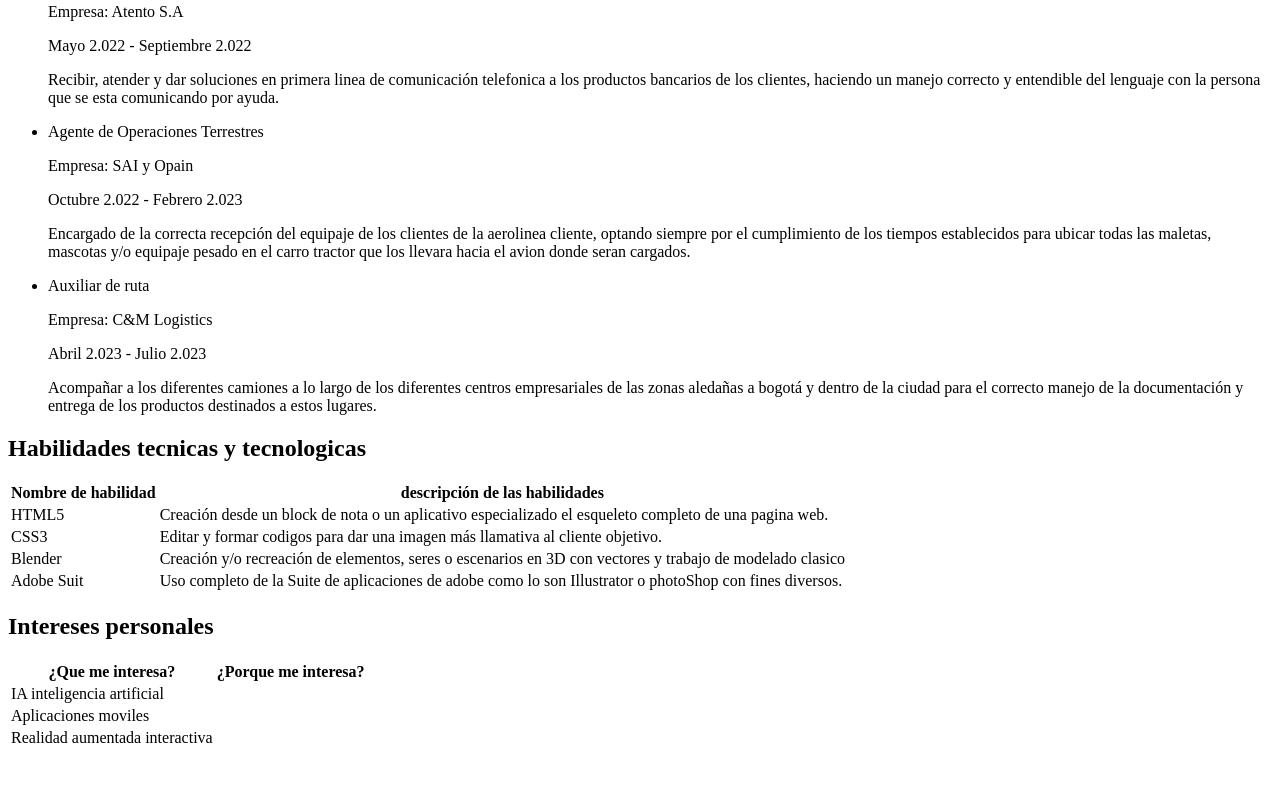
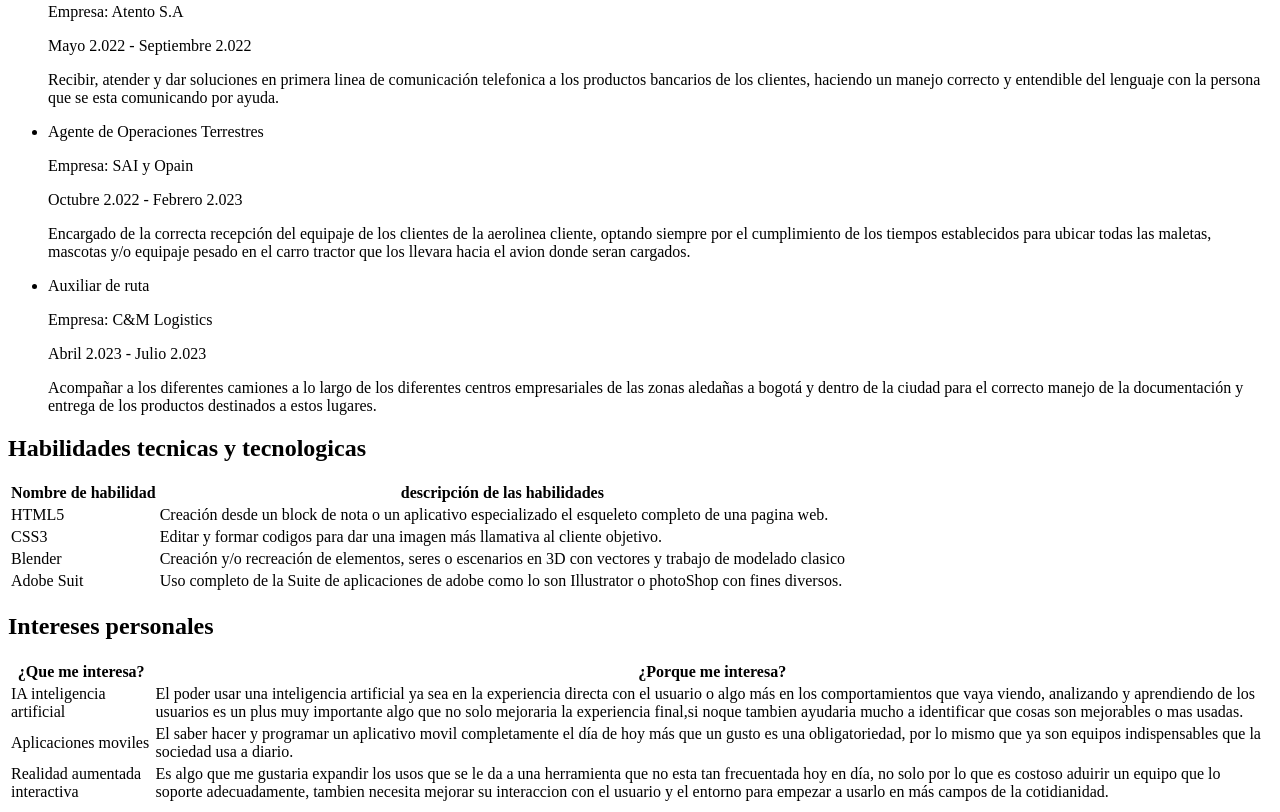
Before and after one commit to TomasRicaurte/HojaDeVida, a plain HTML site: page Index.html in a window 1280 px wide. Shown: the part 567-1379 px from the top of the page. Before the commit the page ends 1325 px from the top, so only its background shows below. Drawn offline with Linux system fonts and the light colour scheme.

Commit message:
Intereses personales completos

```diff
--- a/Index.html
+++ b/Index.html
@@ -67,15 +67,15 @@
         </tr>
         <tr>
             <td>IA inteligencia artificial</td>
-            <td></td>
+            <td>El poder usar una inteligencia artificial ya sea en la experiencia directa con el usuario o algo más en los comportamientos que vaya viendo, analizando y aprendiendo de los usuarios es un plus muy importante algo que no solo mejoraria la experiencia final,si noque tambien ayudaria mucho a identificar que cosas son mejorables o mas usadas.</td>
         </tr>
         <tr>
             <td>Aplicaciones moviles</td>
-            <td></td>
+            <td>El saber hacer y programar un aplicativo movil completamente el día de hoy más que un gusto es una obligatoriedad, por lo mismo que ya son equipos indispensables que la sociedad usa a diario.</td>
         </tr>
         <tr>
             <td>Realidad aumentada interactiva</td>
-            <td></td>
+            <td>Es algo que me gustaria expandir los usos que se le da a una herramienta que no esta tan frecuentada hoy en día, no solo por lo que es costoso aduirir un equipo que lo soporte adecuadamente, tambien necesita mejorar su interaccion con el usuario y el entorno para empezar a usarlo en más campos de la cotidianidad. </td>
         </tr>
     </table>
 </body>
```
